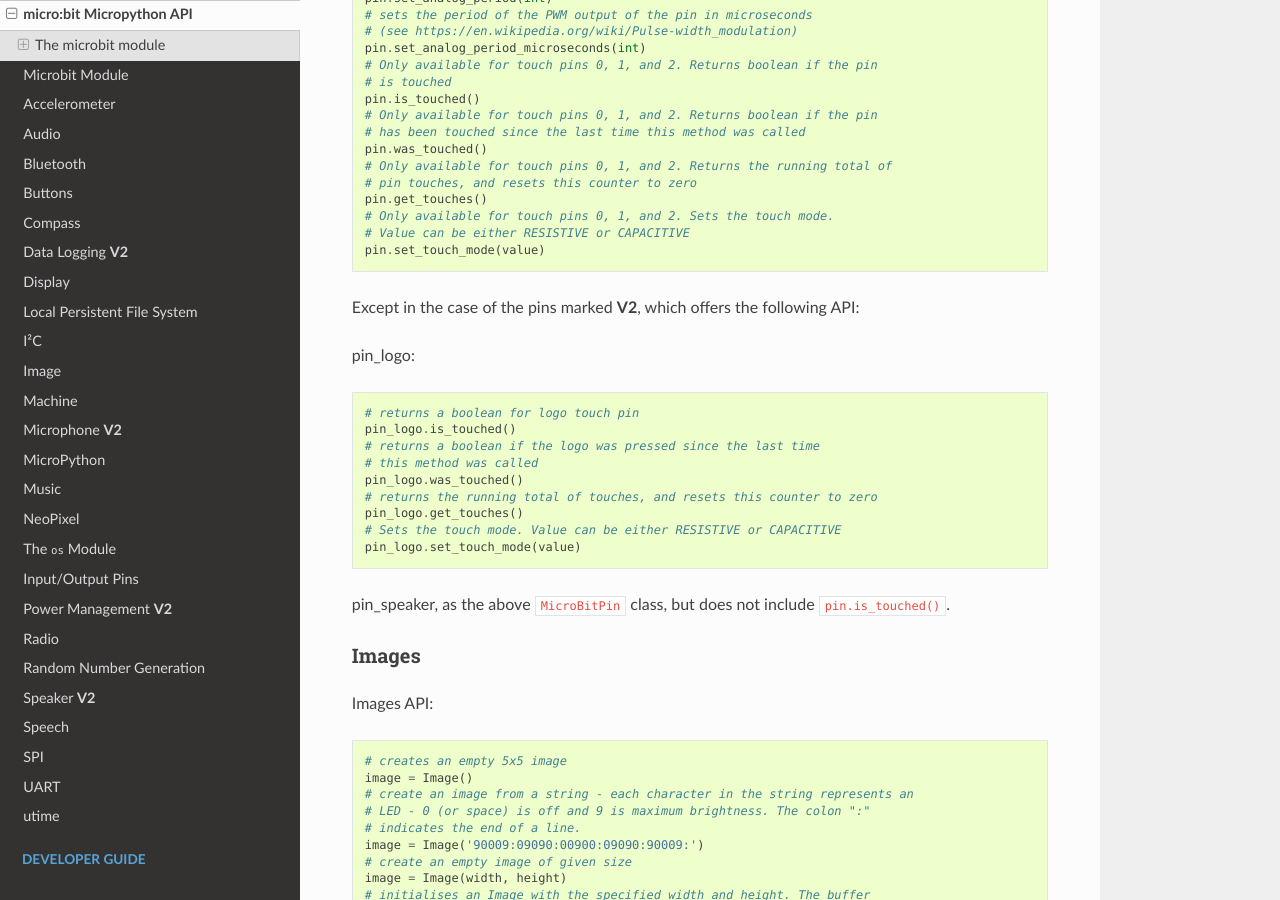
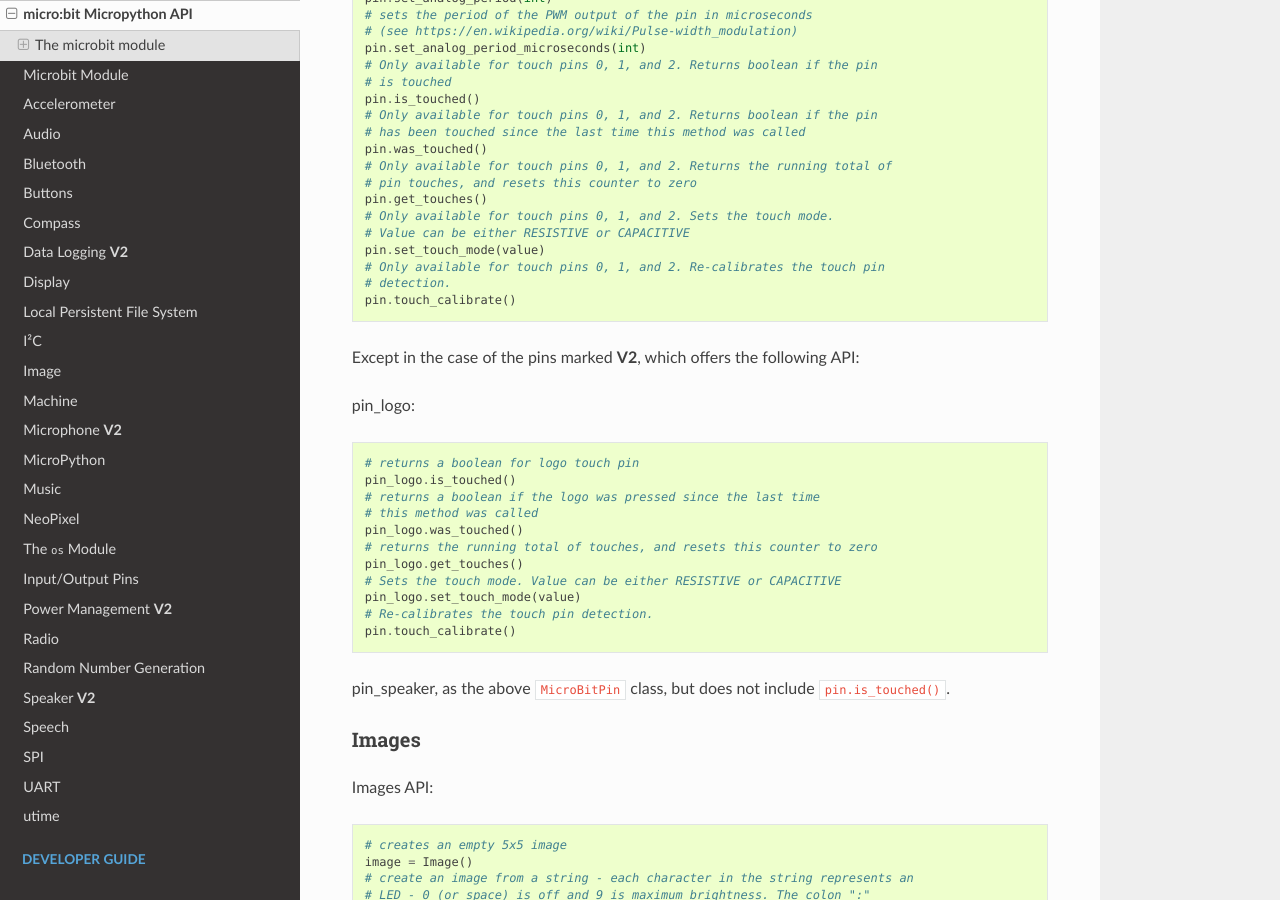
Before and after one commit to bbcmicrobit/micropython, a Sphinx documentation site: the page built from docs/microbit_micropython_api.rst, in a window 1280 px wide and 900 px high, scrolled down 3218 px. Built offline with Sphinx 7.4.7 and the Read the Docs theme 2.0.0, drawn with Linux system fonts in a browser that asks for light colours.

Commit message:
docs: Add touch_calibrate() for pins 0,1,2, logo.

```diff
--- a/docs/microbit_micropython_api.rst
+++ b/docs/microbit_micropython_api.rst
@@ -158,6 +158,9 @@ Each of these pins are instances of the ``MicroBitPin`` class, which offers the
     # Only available for touch pins 0, 1, and 2. Sets the touch mode.
     # Value can be either RESISTIVE or CAPACITIVE
     pin.set_touch_mode(value)
+    # Only available for touch pins 0, 1, and 2. Re-calibrates the touch pin
+    # detection.
+    pin.touch_calibrate()
 
 Except in the case of the pins marked **V2**, which offers the following API:
 
@@ -172,6 +175,8 @@ pin_logo::
     pin_logo.get_touches()
     # Sets the touch mode. Value can be either RESISTIVE or CAPACITIVE
     pin_logo.set_touch_mode(value)
+    # Re-calibrates the touch pin detection.
+    pin.touch_calibrate()
 
 pin_speaker, as the above ``MicroBitPin`` class, but does not include
 ``pin.is_touched()``.
--- a/docs/pin.rst
+++ b/docs/pin.rst
@@ -197,6 +197,12 @@ its own to that.
 
 .. py:class:: MicroBitTouchPin
 
+    .. py:method:: touch_calibrate()
+
+        Re-calibrates the touch pin detection.
+        This is useful when a conductive object is connected to the pin to
+        be used as a touch sensor.
+
     .. py:method:: is_touched()
 
         Return ``True`` if the pin is being touched with a finger, otherwise
```
